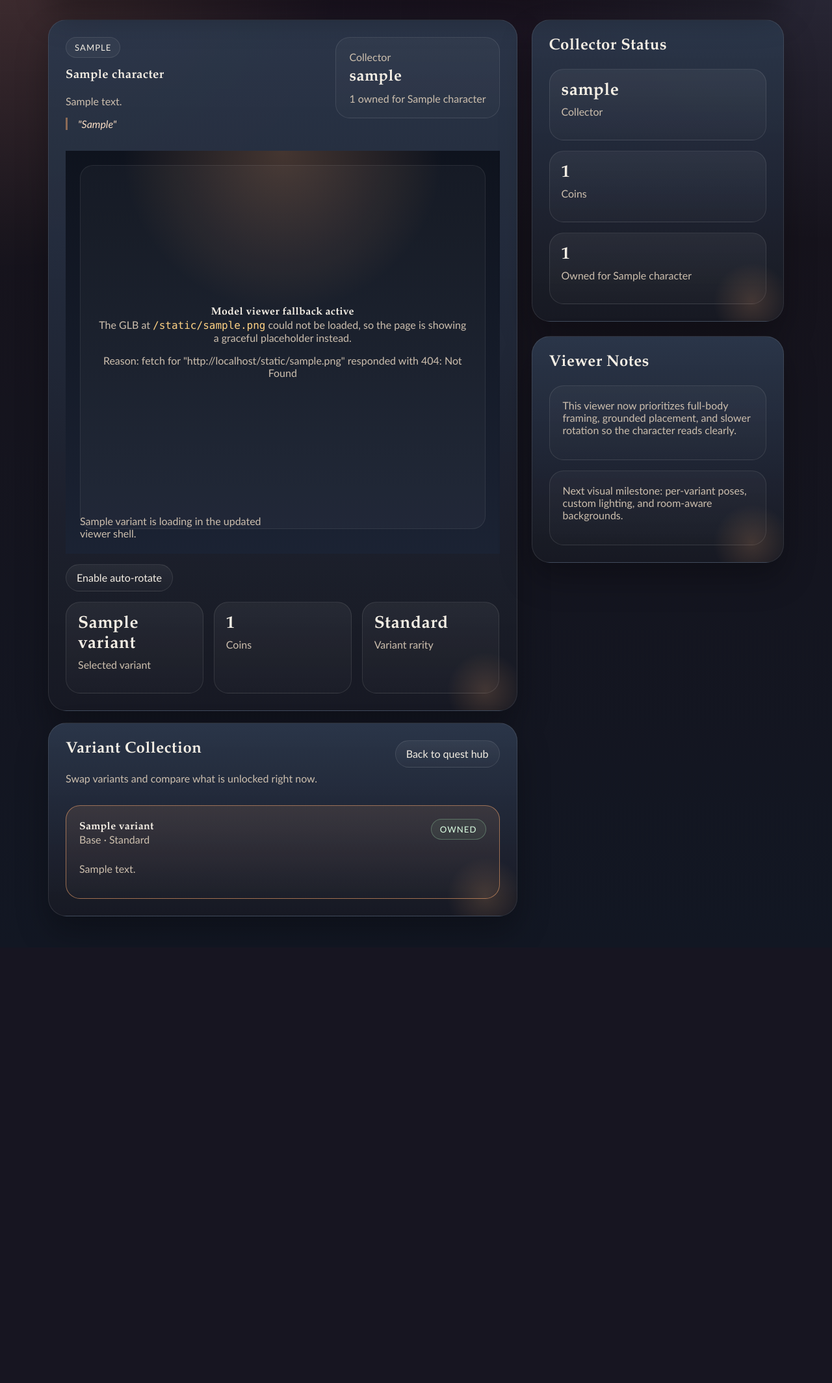
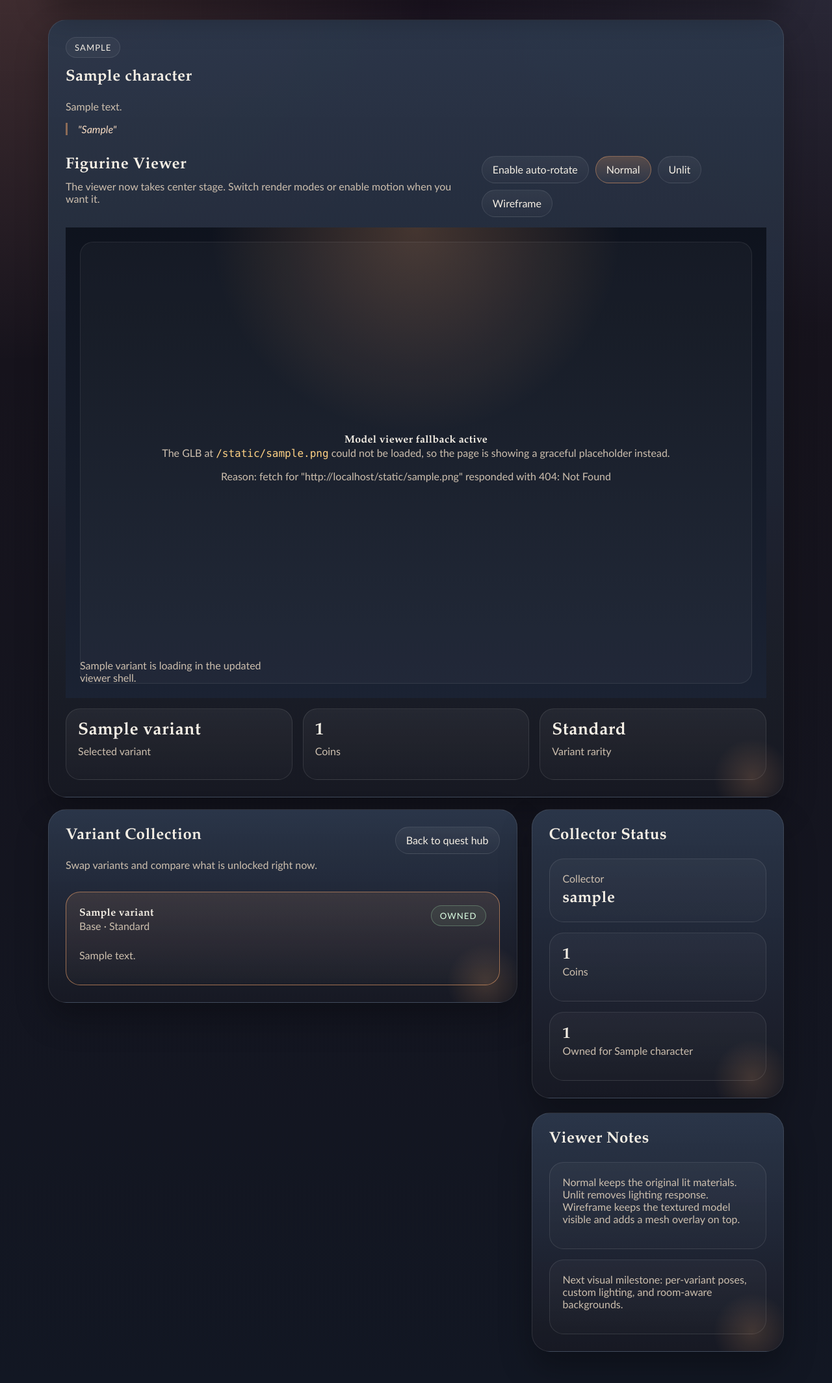
Before and after one commit to Crupercio/Mirageland, a Django app: a page that uses templates/base.html in a window 1280 px wide. Shown: the part 112-2240 px from the top of the page at 65% size. Before the commit the page ends 1522 px from the top, so only its background shows below. Run offline with Django 5.2, Linux system fonts and the light colour scheme; a user stored in the database is signed in; tables that the repository leaves empty hold one stand-in row (values such as "Sample post"); some libraries are stand-ins or nearby versions.

Commit message:
Expand viewer layout and add render modes

```diff
--- a/templates/base.html
+++ b/templates/base.html
@@ -288,6 +288,24 @@
             padding: 22px;
         }
 
+        .viewer-header {
+            display: flex;
+            justify-content: space-between;
+            align-items: flex-start;
+            gap: 18px;
+        }
+
+        .viewer-controls {
+            display: flex;
+            flex-wrap: wrap;
+            gap: 10px;
+        }
+
+        .viewer-controls button.is-active {
+            background: linear-gradient(180deg, rgba(240, 163, 107, 0.24), rgba(255, 255, 255, 0.04));
+            border-color: rgba(240, 163, 107, 0.45);
+        }
+
         .character-layout {
             display: grid;
             gap: 22px;
--- a/templates/catalogue/detail.html
+++ b/templates/catalogue/detail.html
@@ -3,8 +3,7 @@
 {% block title %}{{ character.name }} | Mirageland{% endblock %}
 
 {% block content %}
-<main class="character-layout">
-    <section class="grid">
+<main class="grid">
     <section class="panel stack-md">
         <div class="split">
             <div class="stack-md" style="flex: 1 1 auto;">
@@ -15,14 +14,21 @@
                     <p><em>"{{ character.lore_quote }}"</em></p>
                 </div>
             </div>
-                <div class="sub-panel" style="min-width: 220px;">
-                    <p class="muted" style="margin-bottom: 8px;">Collector</p>
-                    <strong style="display:block;font-size:1.5rem;">{{ collector.username }}</strong>
-                    <p class="muted" style="margin: 8px 0 0;">{{ owned_variant_ids|length }} owned for {{ character.name }}</p>
-                </div>
         </div>
 
         {% if selected_variant %}
+            <div class="viewer-header">
+                <div>
+                    <h2 style="margin-bottom: 8px;">Figurine Viewer</h2>
+                    <p class="muted" style="margin-bottom: 0;">The viewer now takes center stage. Switch render modes or enable motion when you want it.</p>
+                </div>
+                <div class="viewer-controls">
+                    <button type="button" id="viewer-rotate-toggle">Enable auto-rotate</button>
+                    <button type="button" id="render-mode-normal" class="is-active">Normal</button>
+                    <button type="button" id="render-mode-unlit">Unlit</button>
+                    <button type="button" id="render-mode-wireframe">Wireframe</button>
+                </div>
+            </div>
             <div
                 id="figurine-viewer"
                 class="viewer-shell large"
@@ -31,13 +37,10 @@
                 data-model-path="{{ selected_variant.model_file_path }}"
                 data-color="{{ character.color_hex }}"
             >
-                    <div id="viewer-stage" style="height: 100%; min-height: 560px; border-radius: 20px;"></div>
+                <div id="viewer-stage" style="height: 100%; min-height: 680px; border-radius: 20px;"></div>
                 <div id="viewer-fallback" class="muted" style="position: absolute; left: 22px; bottom: 22px; max-width: 320px; display: none;">
                     Loading viewer shell...
                 </div>
-                </div>
-                <div class="action-row">
-                    <button type="button" id="viewer-rotate-toggle">Enable auto-rotate</button>
             </div>
             <div class="metric-grid">
                 <div class="metric-card">
@@ -58,6 +61,7 @@
         {% endif %}
     </section>
 
+    <section class="character-layout">
         <section class="panel stack-md">
             <div class="split">
                 <div>
@@ -89,37 +93,35 @@
                 {% endfor %}
             </div>
         </section>
-    </section>
 
         <aside class="character-sidebar">
             <section class="panel stack-md">
                 <h2>Collector Status</h2>
-            <div class="metric-grid">
-                <div class="metric-card">
-                    <strong>{{ collector.username }}</strong>
-                    <p class="muted">Collector</p>
+                <div class="sub-panel">
+                    <p class="muted" style="margin-bottom: 8px;">Collector</p>
+                    <strong style="display:block;font-size:1.5rem;">{{ collector.username }}</strong>
                 </div>
-                <div class="metric-card">
-                    <strong>{{ collector.coins }}</strong>
+                <div class="sub-panel">
+                    <strong style="display:block;font-size:1.5rem;">{{ collector.coins }}</strong>
                     <p class="muted">Coins</p>
                 </div>
-                <div class="metric-card">
-                    <strong>{{ owned_variant_ids|length }}</strong>
+                <div class="sub-panel">
+                    <strong style="display:block;font-size:1.5rem;">{{ owned_variant_ids|length }}</strong>
                     <p class="muted">Owned for {{ character.name }}</p>
-                </div>
                 </div>
             </section>
 
             <section class="panel stack-md">
                 <h2>Viewer Notes</h2>
                 <div class="sub-panel">
-                <p class="muted">This viewer now prioritizes full-body framing, grounded placement, and slower rotation so the character reads clearly.</p>
+                    <p class="muted">Normal keeps the original lit materials. Unlit removes lighting response. Wireframe keeps the textured model visible and adds a mesh overlay on top.</p>
                 </div>
                 <div class="sub-panel">
                     <p class="muted">Next visual milestone: per-variant poses, custom lighting, and room-aware backgrounds.</p>
                 </div>
             </section>
         </aside>
+    </section>
 </main>
 
 {% if selected_variant %}
@@ -139,11 +141,17 @@
         const stage = document.getElementById("viewer-stage");
         const fallback = document.getElementById("viewer-fallback");
         const rotateToggle = document.getElementById("viewer-rotate-toggle");
+        const modeButtons = {
+            normal: document.getElementById("render-mode-normal"),
+            unlit: document.getElementById("render-mode-unlit"),
+            wireframe: document.getElementById("render-mode-wireframe"),
+        };
 
         const variantName = root.dataset.variantName;
         const modelPath = root.dataset.modelPath;
         const assetUrl = `/static/${modelPath.replace(/^\/+/, "")}`;
         let autoRotate = false;
+        let renderMode = "normal";
 
         const fallbackText = (message) => {
             fallback.style.display = "block";
@@ -154,21 +162,63 @@
             rotateToggle.textContent = autoRotate ? "Disable auto-rotate" : "Enable auto-rotate";
         };
 
+        const syncModeButtons = () => {
+            Object.entries(modeButtons).forEach(([mode, button]) => {
+                button.classList.toggle("is-active", mode === renderMode);
+            });
+        };
+
+        const buildUnlitMaterial = (material) => {
+            const unlit = new THREE.MeshBasicMaterial({
+                color: material.color ? material.color.clone() : new THREE.Color(0xffffff),
+                map: material.map || null,
+                transparent: material.transparent || false,
+                opacity: material.opacity ?? 1,
+                side: material.side,
+                alphaTest: material.alphaTest || 0,
+                skinning: Boolean(material.skinning),
+            });
+            return unlit;
+        };
+
+        const setMode = (mode) => {
+            renderMode = mode;
+            syncModeButtons();
+            meshEntries.forEach((entry) => {
+                if (mode === "normal") {
+                    entry.mesh.material = entry.originalMaterial;
+                    entry.overlay.visible = false;
+                } else if (mode === "unlit") {
+                    entry.mesh.material = entry.unlitMaterial;
+                    entry.overlay.visible = false;
+                } else {
+                    entry.mesh.material = entry.originalMaterial;
+                    entry.overlay.visible = true;
+                }
+            });
+        };
+
         syncRotateLabel();
+        syncModeButtons();
         rotateToggle.addEventListener("click", () => {
             autoRotate = !autoRotate;
             syncRotateLabel();
         });
+        Object.entries(modeButtons).forEach(([mode, button]) => {
+            button.addEventListener("click", () => setMode(mode));
+        });
+
+        const meshEntries = [];
 
         try {
             const renderer = new THREE.WebGLRenderer({ antialias: true, alpha: true });
             renderer.setPixelRatio(window.devicePixelRatio || 1);
             renderer.outputColorSpace = THREE.SRGBColorSpace;
-            renderer.setSize(stage.clientWidth || 420, stage.clientHeight || 560);
+            renderer.setSize(stage.clientWidth || 840, stage.clientHeight || 680);
             stage.appendChild(renderer.domElement);
 
             const scene = new THREE.Scene();
-            const camera = new THREE.PerspectiveCamera(28, (stage.clientWidth || 420) / (stage.clientHeight || 560), 0.1, 100);
+            const camera = new THREE.PerspectiveCamera(26, (stage.clientWidth || 840) / (stage.clientHeight || 680), 0.1, 100);
             camera.position.set(0, 1.4, 8);
 
             const ambient = new THREE.AmbientLight(0xffffff, 1.2);
@@ -207,8 +257,8 @@
             let lookTarget = new THREE.Vector3(0, 1.2, 0);
 
             const resize = () => {
-                const width = stage.clientWidth || 420;
-                const height = stage.clientHeight || 560;
+                const width = stage.clientWidth || 840;
+                const height = stage.clientHeight || 680;
                 camera.aspect = width / height;
                 camera.updateProjectionMatrix();
                 renderer.setSize(width, height);
@@ -217,12 +267,11 @@
             const frameModel = (model) => {
                 const initialBox = new THREE.Box3().setFromObject(model);
                 const initialSize = initialBox.getSize(new THREE.Vector3());
-                const targetHeight = 4.8;
+                const targetHeight = 5.15;
                 const scale = targetHeight / Math.max(initialSize.y, 0.01);
                 model.scale.setScalar(scale);
 
                 const box = new THREE.Box3().setFromObject(model);
-                const size = box.getSize(new THREE.Vector3());
                 const center = box.getCenter(new THREE.Vector3());
                 const pedestalTop = pedestal.position.y + 0.24;
 
@@ -233,13 +282,13 @@
                 const framedBox = new THREE.Box3().setFromObject(model);
                 const framedSize = framedBox.getSize(new THREE.Vector3());
                 const framedCenter = framedBox.getCenter(new THREE.Vector3());
-                const verticalTarget = framedCenter.y + framedSize.y * 0.18;
+                const verticalTarget = framedCenter.y + framedSize.y * 0.12;
                 const fitHeight = framedSize.y / (2 * Math.tan(THREE.MathUtils.degToRad(camera.fov * 0.5)));
                 const fitWidth = (framedSize.x / camera.aspect) / (2 * Math.tan(THREE.MathUtils.degToRad(camera.fov * 0.5)));
-                const distance = Math.max(fitHeight, fitWidth) * 1.55;
+                const distance = Math.max(fitHeight, fitWidth) * 1.5;
 
-                camera.position.set(0, verticalTarget, distance + framedSize.z * 0.6);
-                lookTarget = new THREE.Vector3(0, verticalTarget - framedSize.y * 0.06, 0);
+                camera.position.set(0, verticalTarget + 0.1, distance + framedSize.z * 0.55);
+                lookTarget = new THREE.Vector3(0, verticalTarget - framedSize.y * 0.04, 0);
                 camera.lookAt(lookTarget);
             };
 
@@ -256,10 +305,36 @@
                             if (node.isMesh) {
                                 node.castShadow = true;
                                 node.receiveShadow = true;
+
+                                const originalMaterial = node.material;
+                                const unlitMaterial = Array.isArray(originalMaterial)
+                                    ? originalMaterial.map((material) => buildUnlitMaterial(material))
+                                    : buildUnlitMaterial(originalMaterial);
+
+                                const overlayMaterial = new THREE.MeshBasicMaterial({
+                                    color: 0xf7f0de,
+                                    wireframe: true,
+                                    transparent: true,
+                                    opacity: 0.32,
+                                    depthWrite: false,
+                                });
+                                const overlay = new THREE.Mesh(node.geometry, overlayMaterial);
+                                overlay.visible = false;
+                                overlay.renderOrder = 2;
+                                overlay.scale.multiplyScalar(1.001);
+                                node.add(overlay);
+
+                                meshEntries.push({
+                                    mesh: node,
+                                    originalMaterial,
+                                    unlitMaterial,
+                                    overlay,
+                                });
                             }
                         });
                         frameModel(loadedModel);
                         modelAnchor.add(loadedModel);
+                        setMode("normal");
                         fallback.style.display = "none";
                         resolve();
                     },
@@ -287,7 +362,7 @@
             fallbackText();
             const errorMessage = error && error.message ? error.message : "Unknown loader error";
             stage.innerHTML = `
-                <div style="display:grid;place-items:center;height:100%;min-height:560px;border:1px solid rgba(255,255,255,0.08);border-radius:20px;background:rgba(255,255,255,0.03);">
+                <div style="display:grid;place-items:center;height:100%;min-height:680px;border:1px solid rgba(255,255,255,0.08);border-radius:20px;background:rgba(255,255,255,0.03);">
                     <div style="text-align:center;padding:24px;">
                         <strong>Model viewer fallback active</strong>
                         <p style="color:#cdbfae;">The GLB at <code>${assetUrl}</code> could not be loaded, so the page is showing a graceful placeholder instead.</p>
```
Lines whose indentation alone changed are shown as unchanged.
